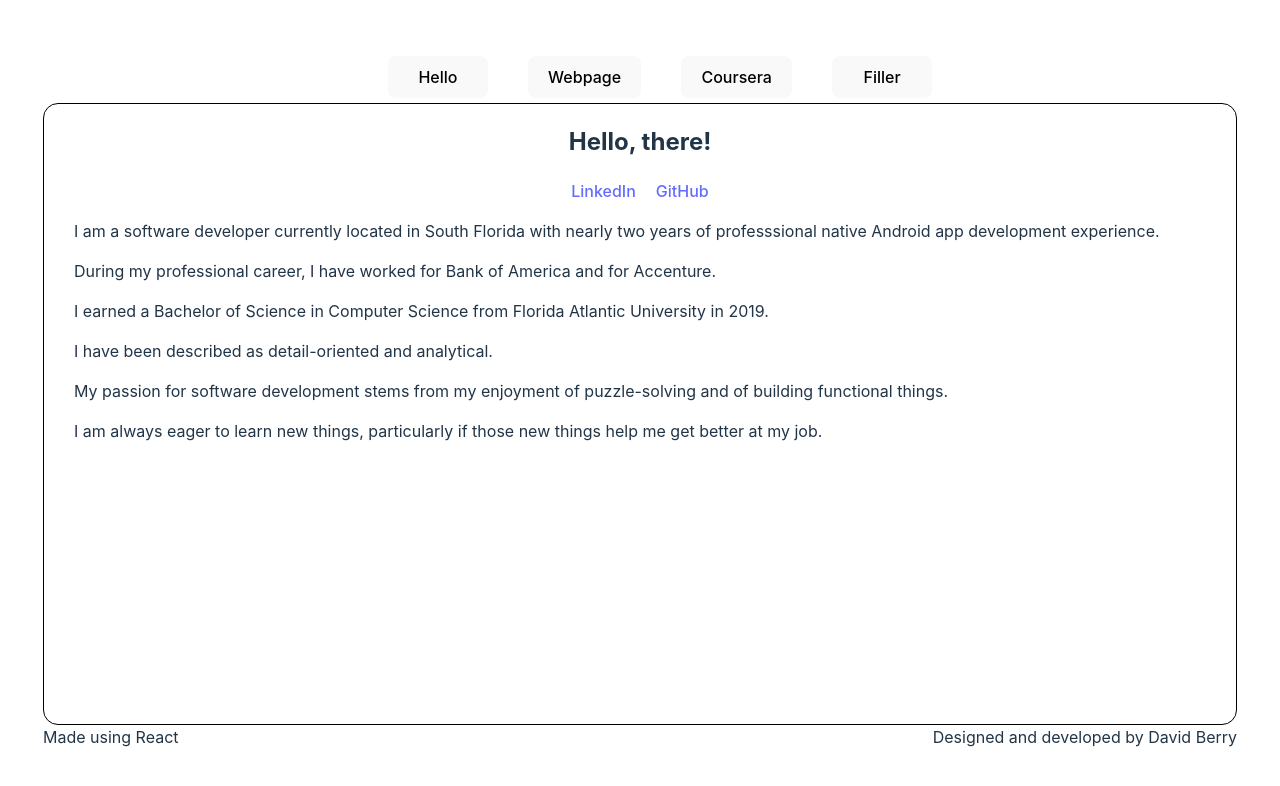
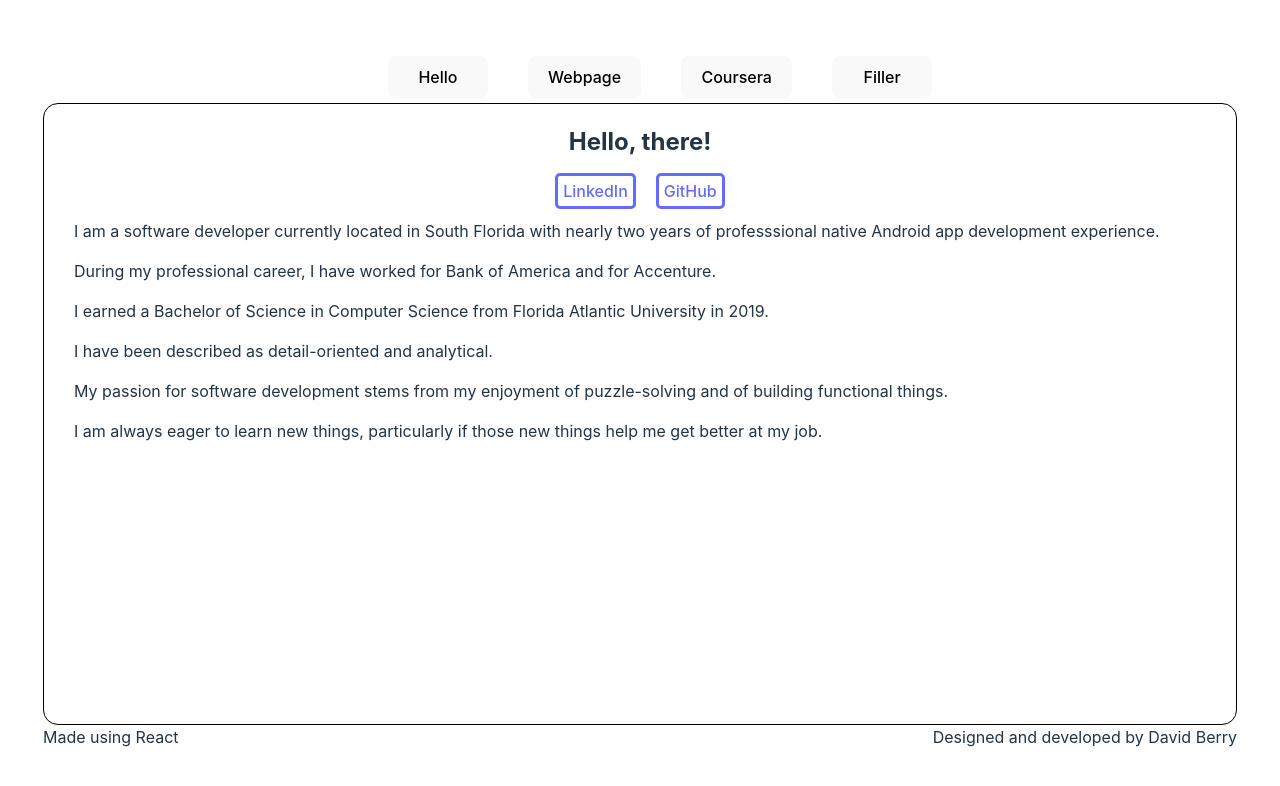
Before and after one commit to DBerry07/DBerry07.github.io, a React (Vite) app: page / in a window 1280 px wide. Shown: the top 786 px of the page. Built offline with nearby package versions, Linux system fonts and the light colour scheme.

Commit message:
Changed how links are displayed in tabs

```diff
--- a/src/components/Entry.jsx
+++ b/src/components/Entry.jsx
@@ -19,7 +19,7 @@ function Entry({ tab, children }) {
       <h2>{title}</h2>
       {htmls.map((html, index) => (
         <span class="link">
-          <a href={html[0]} target="_blank">
+          <a href={html[0]} target="_blank" class="link-button">
             {html[1]}
           </a>
         </span>
--- a/src/css/Entry.css
+++ b/src/css/Entry.css
@@ -27,3 +27,9 @@
   padding-left: 10px;
   padding-right: 10px;
 }
+
+.link-button {
+  border:solid;
+  border-radius: 5px;
+  padding: 5px;
+}
```
